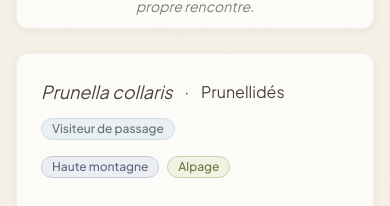
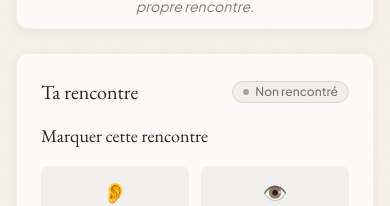
Before and after one commit to philippaudier/plumes-de-chedde, a Next.js app: page /oiseaux/accenteur-alpin in a window 390 px wide. Shown: the part 638-844 px from the top of the page. Built offline with nearby package versions, Linux system fonts and the light colour scheme.

Commit message:
ux: optimize responsive placement of bird encounter card on mobile and desktop viewports

```diff
--- a/src/app/oiseaux/[slug]/page.tsx
+++ b/src/app/oiseaux/[slug]/page.tsx
@@ -132,6 +132,28 @@ export default function BirdDetailPage({ params }: PageProps) {
             </p>
           </SoftCard>
 
+          {/* Statut personnel - Mobile uniquement */}
+          <div className="lg:hidden">
+            <SoftCard className="p-6">
+              <div className="flex items-center justify-between mb-4">
+                <h2 className="font-serif text-xl text-encre">Ta rencontre</h2>
+                <BirdStatusBadge status={status} hasNote={hasNote} />
+              </div>
+
+              {isLoaded && (
+                <BirdMemoryActions
+                  status={status}
+                  onMarkHeard={handleMarkHeard}
+                  onMarkSeen={handleMarkSeen}
+                  onMarkPhotographed={handleMarkPhotographed}
+                  onOpenNoteEditor={() => setIsNoteEditorOpen(true)}
+                  onReset={() => clearMemory(bird.id)}
+                  hasNote={hasNote}
+                />
+              )}
+            </SoftCard>
+          </div>
+
           {/* Info de base */}
           <SoftCard className="p-6">
             <div className="flex flex-wrap items-center gap-3 mb-4">
@@ -226,7 +248,8 @@ export default function BirdDetailPage({ params }: PageProps) {
 
         {/* Colonne latérale */}
         <div className="space-y-6">
-          {/* Statut personnel */}
+          {/* Statut personnel - Desktop uniquement */}
+          <div className="hidden lg:block">
             <SoftCard className="p-6">
               <div className="flex items-center justify-between mb-4">
                 <h2 className="font-serif text-xl text-encre">Ta rencontre</h2>
@@ -245,6 +268,7 @@ export default function BirdDetailPage({ params }: PageProps) {
                 />
               )}
             </SoftCard>
+          </div>
 
           {/* Souvenir personnel */}
           {memory?.personalNote && (
```
Lines whose indentation alone changed are shown as unchanged.
